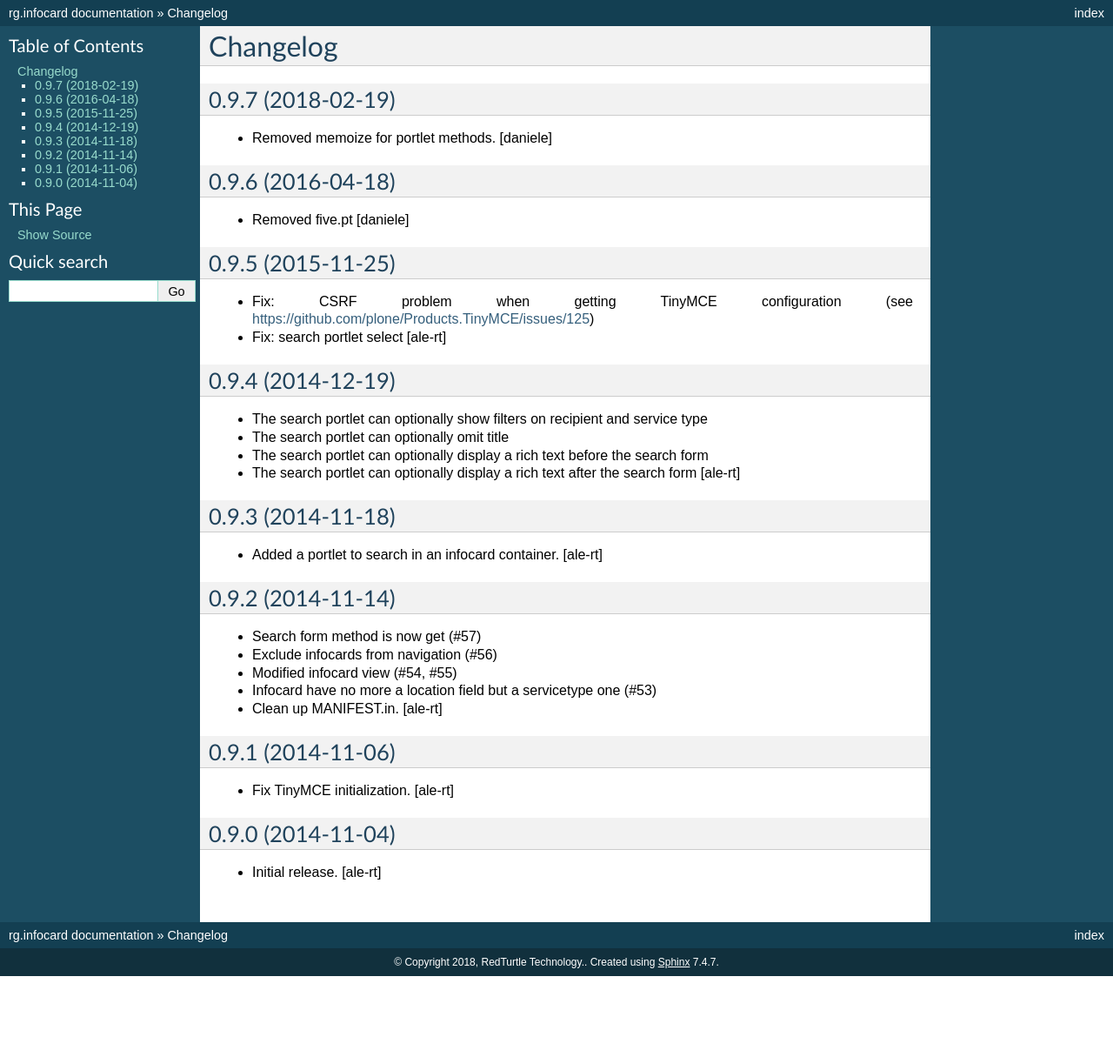
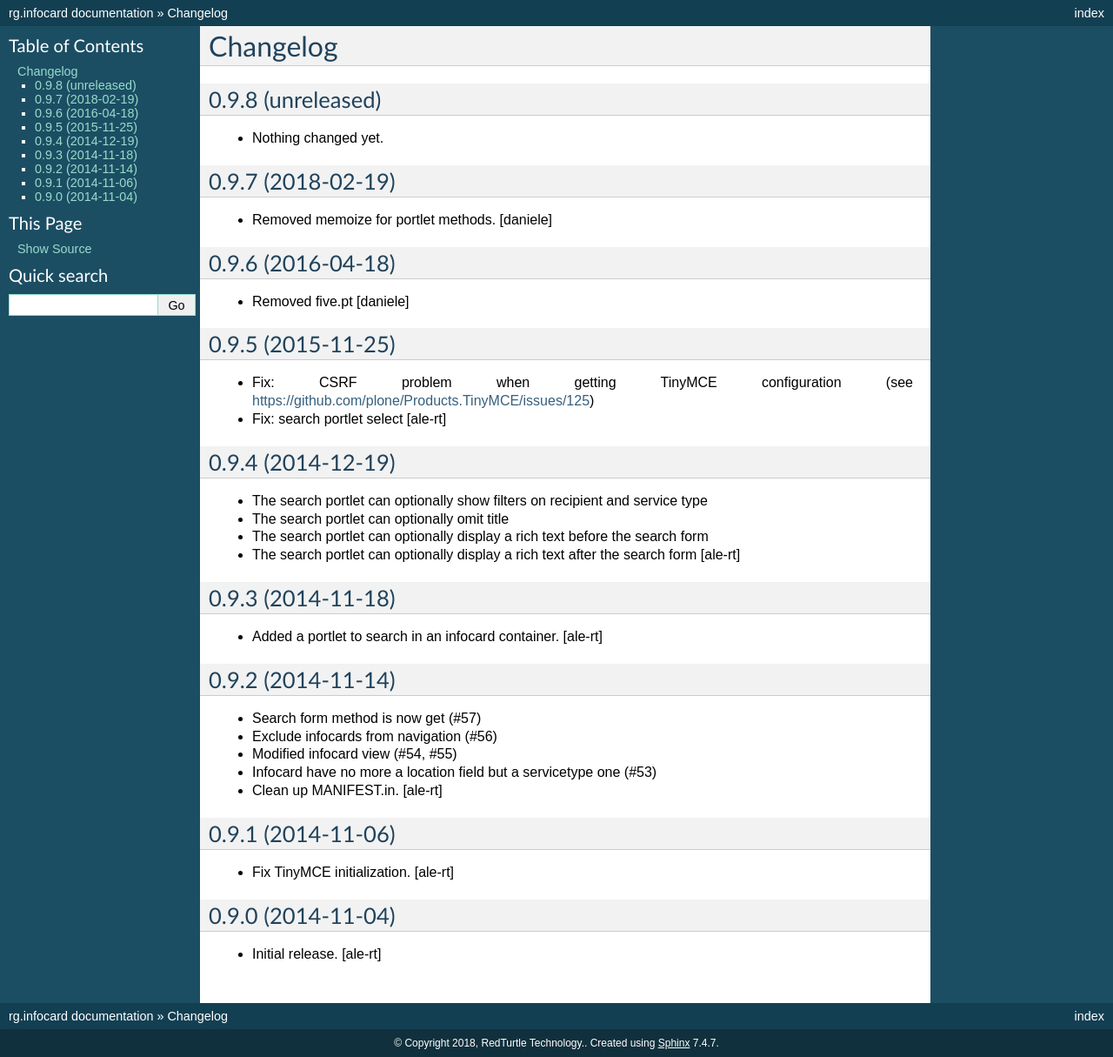
Before and after one commit to PloneGov-IT/rg.infocard, a Sphinx documentation site: the page built from docs/CHANGELOG.rst, in a window 1280 px wide. Shown: the whole page at 87% size. Built offline with Sphinx 7.4.7, drawn with Linux system fonts in a browser that asks for light colours; before the commit the page ends 1122 px from its top, so only the background shows below that.

Commit message:
Back to development: 0.9.8

```diff
--- a/docs/CHANGELOG.rst
+++ b/docs/CHANGELOG.rst
@@ -3,6 +3,12 @@
 
 Changelog
 =========
+
+0.9.8 (unreleased)
+------------------
+
+- Nothing changed yet.
+
 
 0.9.7 (2018-02-19)
 ------------------
--- a/setup.py
+++ b/setup.py
@@ -17,7 +17,7 @@ long_description = "\n\n".join((
 
 setup(
     name='rg.infocard',
-    version='0.9.7',
+    version='0.9.8.dev0',
     description="rg.infocard",
     long_description=long_description,
     # Get more from http://pypi.python.org/pypi?%3Aaction=list_classifiers
```
